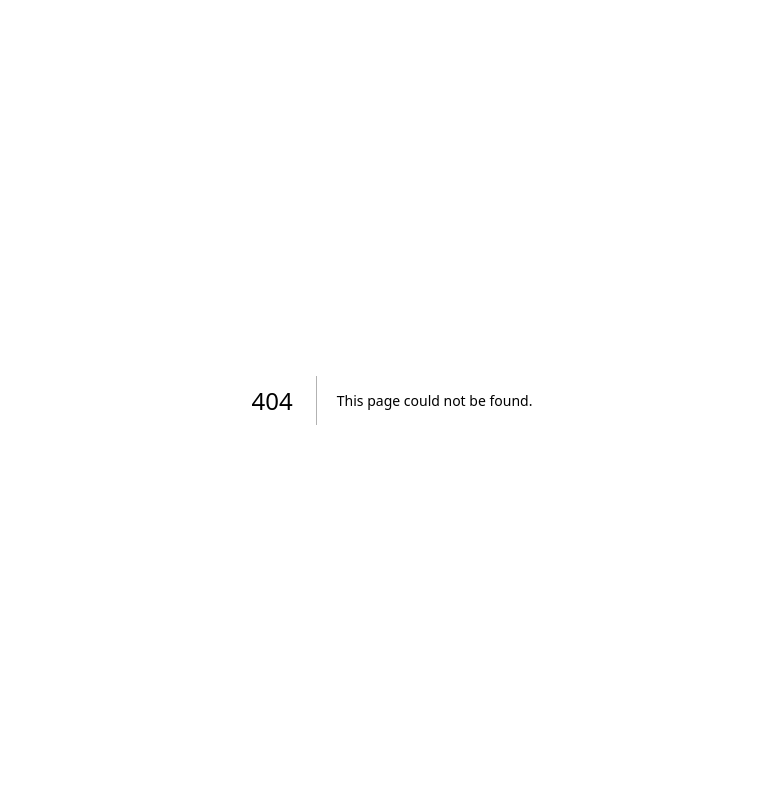
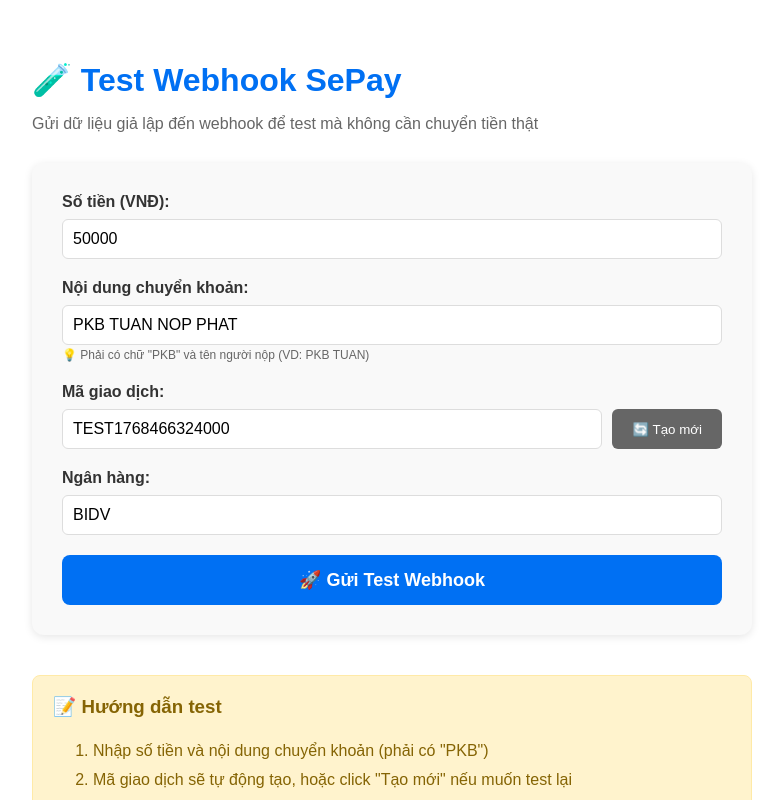
Before and after one commit to ductu3590/ranking, a Next.js app: page /test-webhook in a window 1280 px wide. Before the commit this address had no page. Shown: the top 800 px of the page, without its empty margins (248-1031 px from the left). Built offline with nearby package versions, Linux system fonts and the light colour scheme.

Commit message:
Test webhook

```diff
--- /dev/null
+++ b/app/test-webhook/page.js
@@ -0,0 +1,206 @@
+'use client';
+import { useState } from 'react';
+
+export default function TestWebhook() {
+    const [loading, setLoading] = useState(false);
+    const [response, setResponse] = useState(null);
+    const [error, setError] = useState(null);
+
+    // Dữ liệu mẫu giống như SePay gửi
+    const [formData, setFormData] = useState({
+        transferAmount: 50000,
+        transferContent: 'PKB TUAN NOP PHAT',
+        referenceCode: 'TEST' + Date.now(),
+        gateway: 'BIDV',
+        accountNumber: '8867642952',
+        accountName: 'DO DUC TU'
+    });
+
+    const handleSubmit = async (e) => {
+        e.preventDefault();
+        setLoading(true);
+        setResponse(null);
+        setError(null);
+
+        try {
+            const res = await fetch('/api/webhook', {
+                method: 'POST',
+                headers: {
+                    'Content-Type': 'application/json',
+                },
+                body: JSON.stringify(formData)
+            });
+
+            const data = await res.json();
+            setResponse({ status: res.status, data });
+        } catch (err) {
+            setError(err.message);
+        } finally {
+            setLoading(false);
+        }
+    };
+
+    const handleChange = (e) => {
+        const { name, value } = e.target;
+        setFormData(prev => ({
+            ...prev,
+            [name]: name === 'transferAmount' ? parseInt(value) : value
+        }));
+    };
+
+    const generateNewReference = () => {
+        setFormData(prev => ({
+            ...prev,
+            referenceCode: 'TEST' + Date.now()
+        }));
+    };
+
+    return (
+        <div style={{ padding: '40px', maxWidth: '800px', margin: '0 auto', fontFamily: 'Arial, sans-serif' }}>
+            <h1 style={{ color: '#0070f3', marginBottom: '10px' }}>🧪 Test Webhook SePay</h1>
+            <p style={{ color: '#666', marginBottom: '30px' }}>
+                Gửi dữ liệu giả lập đến webhook để test mà không cần chuyển tiền thật
+            </p>
+
+            <form onSubmit={handleSubmit} style={{ background: '#f9f9f9', padding: '30px', borderRadius: '12px', boxShadow: '0 2px 8px rgba(0,0,0,0.1)' }}>
+                <div style={{ marginBottom: '20px' }}>
+                    <label style={{ display: 'block', marginBottom: '8px', fontWeight: '600', color: '#333' }}>
+                        Số tiền (VNĐ):
+                    </label>
+                    <input
+                        type="number"
+                        name="transferAmount"
+                        value={formData.transferAmount}
+                        onChange={handleChange}
+                        style={{ width: '100%', padding: '10px', fontSize: '16px', border: '1px solid #ddd', borderRadius: '6px' }}
+                    />
+                </div>
+
+                <div style={{ marginBottom: '20px' }}>
+                    <label style={{ display: 'block', marginBottom: '8px', fontWeight: '600', color: '#333' }}>
+                        Nội dung chuyển khoản:
+                    </label>
+                    <input
+                        type="text"
+                        name="transferContent"
+                        value={formData.transferContent}
+                        onChange={handleChange}
+                        placeholder="PKB TUAN NOP PHAT"
+                        style={{ width: '100%', padding: '10px', fontSize: '16px', border: '1px solid #ddd', borderRadius: '6px' }}
+                    />
+                    <small style={{ color: '#666', fontSize: '12px' }}>
+                        💡 Phải có chữ &quot;PKB&quot; và tên người nộp (VD: PKB TUAN)
+                    </small>
+                </div>
+
+                <div style={{ marginBottom: '20px' }}>
+                    <label style={{ display: 'block', marginBottom: '8px', fontWeight: '600', color: '#333' }}>
+                        Mã giao dịch:
+                    </label>
+                    <div style={{ display: 'flex', gap: '10px' }}>
+                        <input
+                            type="text"
+                            name="referenceCode"
+                            value={formData.referenceCode}
+                            onChange={handleChange}
+                            style={{ flex: 1, padding: '10px', fontSize: '16px', border: '1px solid #ddd', borderRadius: '6px' }}
+                        />
+                        <button
+                            type="button"
+                            onClick={generateNewReference}
+                            style={{ padding: '10px 20px', background: '#666', color: '#fff', border: 'none', borderRadius: '6px', cursor: 'pointer' }}
+                        >
+                            🔄 Tạo mới
+                        </button>
+                    </div>
+                </div>
+
+                <div style={{ marginBottom: '20px' }}>
+                    <label style={{ display: 'block', marginBottom: '8px', fontWeight: '600', color: '#333' }}>
+                        Ngân hàng:
+                    </label>
+                    <input
+                        type="text"
+                        name="gateway"
+                        value={formData.gateway}
+                        onChange={handleChange}
+                        style={{ width: '100%', padding: '10px', fontSize: '16px', border: '1px solid #ddd', borderRadius: '6px' }}
+                    />
+                </div>
+
+                <button
+                    type="submit"
+                    disabled={loading}
+                    style={{
+                        width: '100%',
+                        padding: '14px',
+                        fontSize: '18px',
+                        fontWeight: '600',
+                        background: loading ? '#ccc' : '#0070f3',
+                        color: '#fff',
+                        border: 'none',
+                        borderRadius: '8px',
+                        cursor: loading ? 'not-allowed' : 'pointer',
+                        transition: 'background 0.2s'
+                    }}
+                >
+                    {loading ? '⏳ Đang gửi...' : '🚀 Gửi Test Webhook'}
+                </button>
+            </form>
+
+            {response && (
+                <div style={{
+                    marginTop: '30px',
+                    padding: '20px',
+                    background: response.status === 200 ? '#d4edda' : '#f8d7da',
+                    border: `1px solid ${response.status === 200 ? '#c3e6cb' : '#f5c6cb'}`,
+                    borderRadius: '8px'
+                }}>
+                    <h3 style={{ marginTop: 0, color: response.status === 200 ? '#155724' : '#721c24' }}>
+                        {response.status === 200 ? '✅ Thành công!' : '❌ Có lỗi'}
+                    </h3>
+                    <p style={{ margin: '10px 0' }}>
+                        <strong>Status:</strong> {response.status}
+                    </p>
+                    <p style={{ margin: '10px 0' }}>
+                        <strong>Response:</strong>
+                    </p>
+                    <pre style={{
+                        background: '#fff',
+                        padding: '15px',
+                        borderRadius: '6px',
+                        overflow: 'auto',
+                        fontSize: '14px'
+                    }}>
+                        {JSON.stringify(response.data, null, 2)}
+                    </pre>
+                </div>
+            )}
+
+            {error && (
+                <div style={{
+                    marginTop: '30px',
+                    padding: '20px',
+                    background: '#f8d7da',
+                    border: '1px solid #f5c6cb',
+                    borderRadius: '8px',
+                    color: '#721c24'
+                }}>
+                    <h3 style={{ marginTop: 0 }}>❌ Lỗi</h3>
+                    <p>{error}</p>
+                </div>
+            )}
+
+            <div style={{ marginTop: '40px', padding: '20px', background: '#fff3cd', border: '1px solid #ffeaa7', borderRadius: '8px' }}>
+                <h3 style={{ marginTop: 0, color: '#856404' }}>📝 Hướng dẫn test</h3>
+                <ol style={{ color: '#856404', lineHeight: '1.8' }}>
+                    <li>Nhập số tiền và nội dung chuyển khoản (phải có &quot;PKB&quot;)</li>
+                    <li>Mã giao dịch sẽ tự động tạo, hoặc click &quot;Tạo mới&quot; nếu muốn test lại</li>
+                    <li>Click &quot;Gửi Test Webhook&quot;</li>
+                    <li>Kiểm tra kết quả và xem dữ liệu đã được lưu vào Supabase chưa</li>
+                    <li>Quay lại trang chủ để xem bảng xếp hạng</li>
+                </ol>
+            </div>
+        </div>
+    );
+}
```
